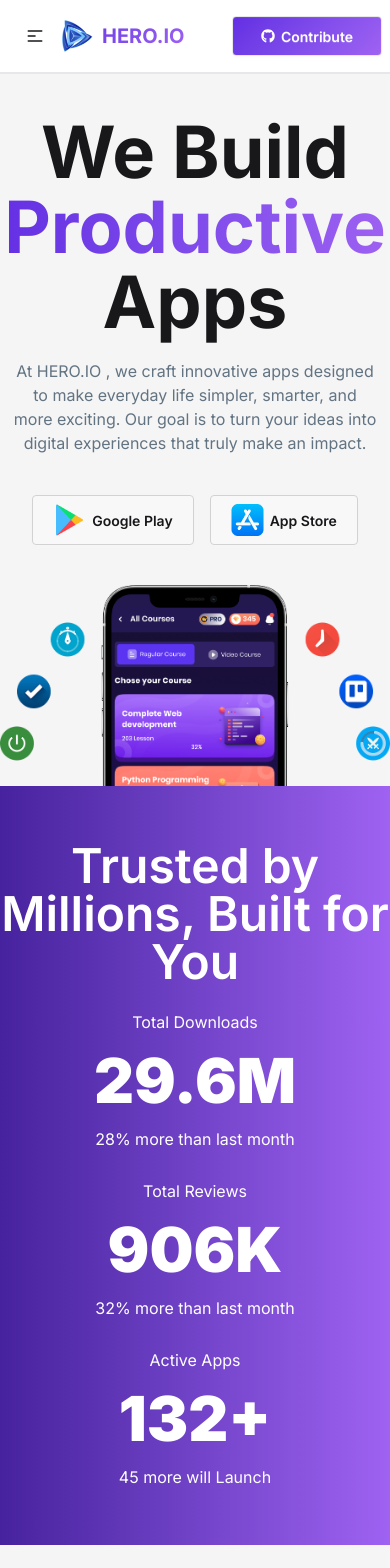
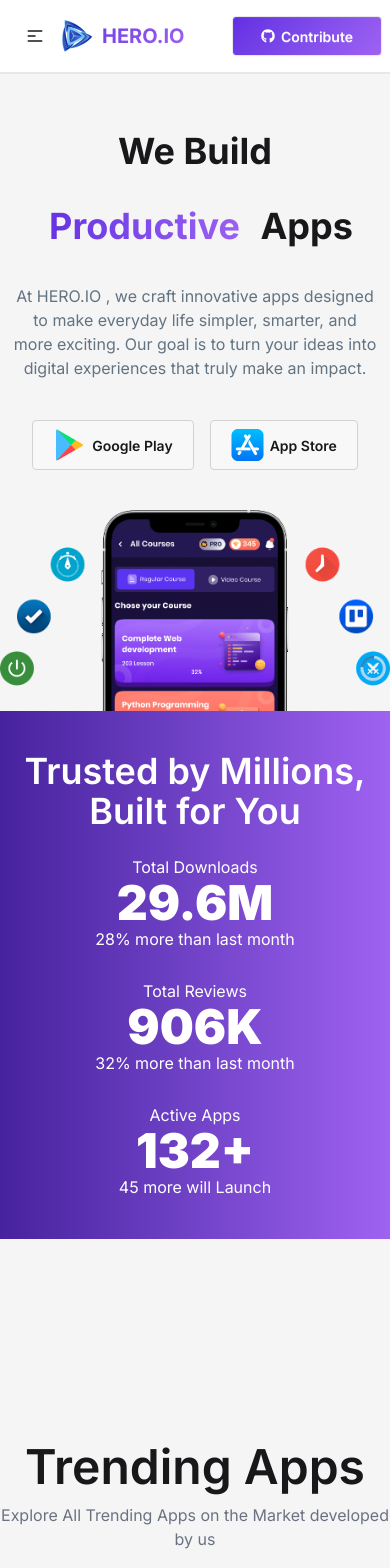
Before and after one commit to mohaiminul375/hero-io-0326, a React (Vite) app: page / in a window 390 px wide. Shown: the top 1568 px of the page. Built offline with nearby package versions, Linux system fonts and the light colour scheme.

Commit message:
fix home page mobile responsive

```diff
--- a/src/components/Shared/Loader.jsx
+++ b/src/components/Shared/Loader.jsx
@@ -3,7 +3,7 @@
 const Loader = () => {
 
   return (
-    <section className="flex justify-center items-center min-h-full">
+    <section className="flex justify-center items-center h-screen">
       <CirclesWithBar
         height="100"
         width="100"
--- a/src/pages/Home/Banner.jsx
+++ b/src/pages/Home/Banner.jsx
@@ -12,7 +12,7 @@
 const Banner = () => {
   return (
     <div className="flex flex-col justify-center items-center">
-      <div className="text-7xl flex justify-center items-center flex-col leading-18.75 font-bold">
+      <div className="text-4xl sm:text-6xl md:text-7xl flex justify-center items-center flex-col leading-18.75 font-bold">
         <p>We Build</p>
         <p className="text-center">
           <span className="px-3 bg-gradient-to-r from-[#632EE3] to-[#9F62F2] bg-clip-text text-transparent ">
@@ -21,7 +21,7 @@
           Apps
         </p>
       </div>
-      <p className="text-[#627382] text-base mt-5 max-w-200 text-center mb-10 px-3">
+      <p className="text-[#627382] text-base mt-5 md:max-w-200 text-center mb-10 px-3">
         At HERO.IO , we craft innovative apps designed to make everyday life
         simpler, smarter, and more exciting. Our goal is to turn your ideas into
         digital experiences that truly make an impact.
@@ -49,25 +49,25 @@
         </div>
       </div>
       {/* text content */}
-      <div className="bg-gradient-to-r from-[#47229e] to-[#9F62F2] text-white w-full text-center py-14 mb-20">
+      <div className="bg-gradient-to-r from-[#47229e] to-[#9F62F2] text-white w-full text-center md:py-14 py-10 mb-20">
         <div className="">
-          <h1 className="text-5xl font-semibold">
+          <h1 className="md:text-5xl text-4xl font-semibold">
             Trusted by Millions, Built for You
           </h1>
           <div className="flex justify-center gap-7 md:gap-33 flex-col md:flex-row mt-6">
             <div>
               <p>Total Downloads</p>
-              <h2 className="font-black text-[62px]">29.6M</h2>
+              <h2 className="font-black text-5xl md:text-6xl">29.6M</h2>
               <p>28% more than last month</p>
             </div>
             <div>
               <p>Total Reviews</p>
-              <h2 className="font-black text-[62px]">906K</h2>
+              <h2 className="font-black text-5xl md:text-6xl">906K</h2>
               <p>32% more than last month</p>
             </div>
             <div>
               <p>Active Apps</p>
-              <h2 className="font-black text-[62px]">132+</h2>
+              <h2 className="font-black text-5xl md:text-6xl">132+</h2>
               <p>45 more will Launch</p>
             </div>
           </div>
--- a/src/pages/Home/Home.jsx
+++ b/src/pages/Home/Home.jsx
@@ -3,7 +3,7 @@
 
 const Home = () => {
   return (
-    <section className="space-y-28">
+    <section className="space-y-28 container mx-auto">
       <Banner />
       <Trending />
     </section>
```
